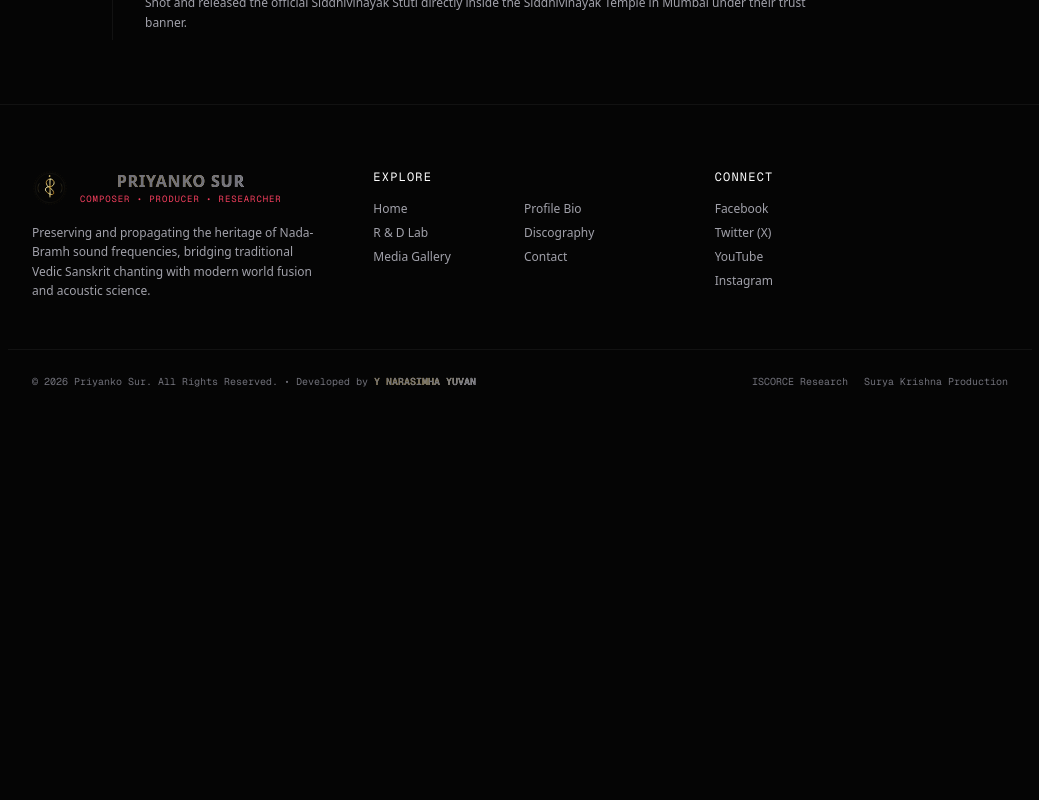
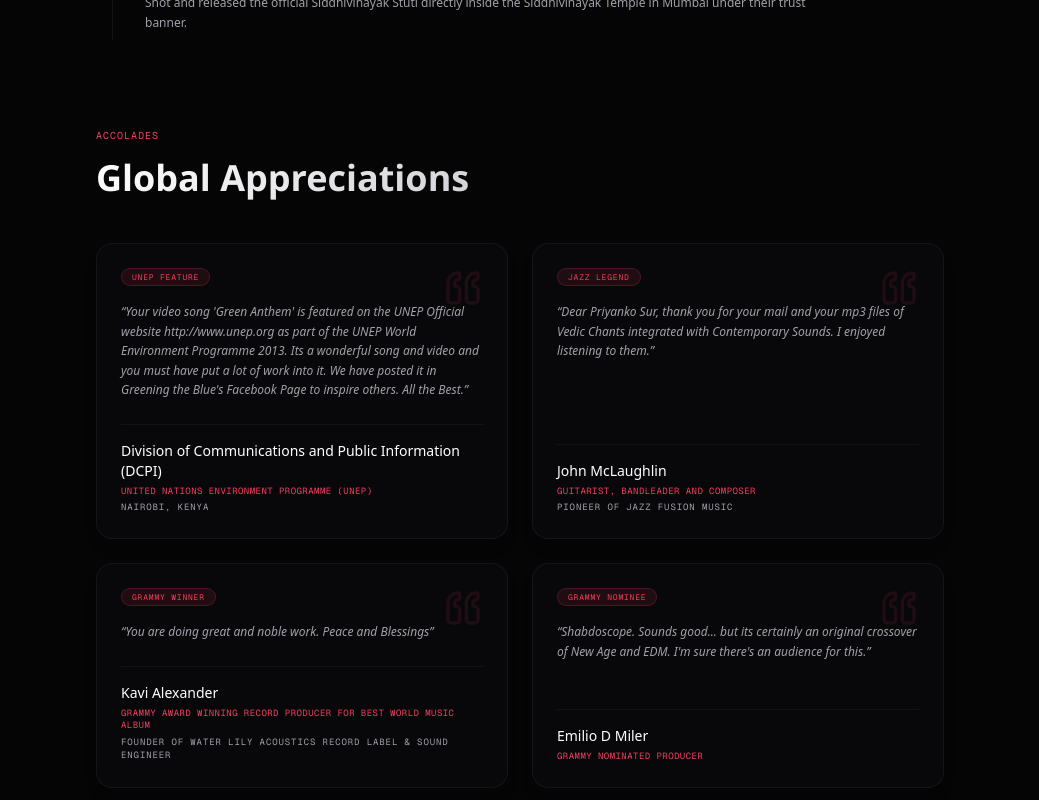
Before and after one commit to narayuva-fullstack/PRIYANKO-SUR, a Next.js app: page /profile in a window 1280 px wide. Shown: the part 1480-2280 px from the top of the page, without its empty margins (120-1159 px from the left). Before the commit the page ends 1933 px from the top, so only its background shows below. Built offline with nearby package versions, Linux system fonts and the light colour scheme.

Commit message:
Add global appreciations and accolades grid on profile page

```diff
--- a/src/app/profile/page.tsx
+++ b/src/app/profile/page.tsx
@@ -2,13 +2,22 @@
 
 import React from "react";
 import { motion } from "framer-motion";
-import { Compass, BookOpen, Music, Users, ShieldCheck } from "lucide-react";
+import { Compass, BookOpen, Music, Users, ShieldCheck, Quote } from "lucide-react";
 
 interface TimelineEvent {
   year: string;
   title: string;
   description: string;
   icon: React.ReactNode;
+}
+
+interface Accolade {
+  quote: string;
+  author: string;
+  role: string;
+  organization?: string;
+  location?: string;
+  tag?: string;
 }
 
 const TIMELINE_EVENTS: TimelineEvent[] = [
@@ -42,6 +51,36 @@ const TIMELINE_EVENTS: TimelineEvent[] = [
     description: "Shot and released the official Siddhivinayak Stuti directly inside the Siddhivinayak Temple in Mumbai under their trust banner.",
     icon: <ShieldCheck size={16} />,
   },
+];
+
+const ACCOLADES: Accolade[] = [
+  {
+    quote: "Your video song 'Green Anthem' is featured on the UNEP Official website http://www.unep.org as part of the UNEP World Environment Programme 2013. Its a wonderful song and video and you must have put a lot of work into it. We have posted it in Greening the Blue's Facebook Page to inspire others. All the Best.",
+    author: "Division of Communications and Public Information (DCPI)",
+    role: "United Nations Environment Programme (UNEP)",
+    location: "Nairobi, Kenya",
+    tag: "UNEP Feature"
+  },
+  {
+    quote: "Dear Priyanko Sur, thank you for your mail and your mp3 files of Vedic Chants integrated with Contemporary Sounds. I enjoyed listening to them.",
+    author: "John McLaughlin",
+    role: "Guitarist, Bandleader and Composer",
+    organization: "Pioneer of Jazz Fusion Music",
+    tag: "Jazz Legend"
+  },
+  {
+    quote: "You are doing great and noble work. Peace and Blessings",
+    author: "Kavi Alexander",
+    role: "Grammy Award Winning Record Producer for Best World Music Album",
+    organization: "Founder of Water Lily Acoustics Record Label & Sound Engineer",
+    tag: "Grammy Winner"
+  },
+  {
+    quote: "Shabdoscope. Sounds good... but its certainly an original crossover of New Age and EDM. I'm sure there's an audience for this.",
+    author: "Emilio D Miler",
+    role: "Grammy Nominated Producer",
+    tag: "Grammy Nominee"
+  }
 ];
 
 export default function Profile() {
@@ -145,6 +184,61 @@ export default function Profile() {
           </div>
         </div>
 
+        {/* Appreciations Section */}
+        <div className="flex flex-col gap-10 mt-6 pb-12">
+          <div className="flex flex-col gap-2">
+            <span className="text-[10px] font-mono text-luxury-accent uppercase tracking-widest">
+              Accolades
+            </span>
+            <h2 className="text-2xl md:text-4xl font-serif font-bold text-reveal heading-safe">
+              Global Appreciations
+            </h2>
+          </div>
+
+          <div className="grid grid-cols-1 md:grid-cols-2 gap-6">
+            {ACCOLADES.map((accolade, index) => (
+              <motion.div
+                key={index}
+                initial={{ opacity: 0, y: 25 }}
+                whileInView={{ opacity: 1, y: 0 }}
+                viewport={{ once: true, margin: "-80px" }}
+                transition={{ duration: 0.8, delay: index * 0.15, ease: [0.16, 1, 0.3, 1] }}
+                className="glass p-6 rounded-2xl border border-white/5 flex flex-col justify-between gap-6 relative group hover:border-luxury-accent/30 transition-all duration-500 shadow-lg"
+              >
+                {/* Quote decoration */}
+                <div className="absolute top-6 right-6 text-luxury-accent/10 group-hover:text-luxury-accent/20 transition-colors duration-500">
+                  <Quote size={40} className="transform rotate-180" />
+                </div>
+
+                <div className="flex flex-col gap-4">
+                  {accolade.tag && (
+                    <span className="w-fit px-2.5 py-0.5 rounded-full bg-luxury-accent/10 border border-luxury-accent/20 text-[8px] font-mono uppercase tracking-widest text-luxury-accent animate-fade-in">
+                      {accolade.tag}
+                    </span>
+                  )}
+                  <p className="text-xs text-luxury-secondary leading-relaxed font-sans font-light italic relative z-10">
+                    &ldquo;{accolade.quote}&rdquo;
+                  </p>
+                </div>
+
+                <div className="border-t border-white/5 pt-4 flex flex-col gap-1">
+                  <span className="text-sm font-heading font-medium text-white">
+                    {accolade.author}
+                  </span>
+                  <span className="text-[9px] font-mono text-luxury-accent tracking-wider uppercase leading-snug">
+                    {accolade.role}
+                  </span>
+                  {(accolade.organization || accolade.location) && (
+                    <span className="text-[9px] font-mono text-luxury-secondary tracking-widest uppercase">
+                      {accolade.organization || accolade.location}
+                    </span>
+                  )}
+                </div>
+              </motion.div>
+            ))}
+          </div>
+        </div>
+
       </div>
     </div>
   );
```
